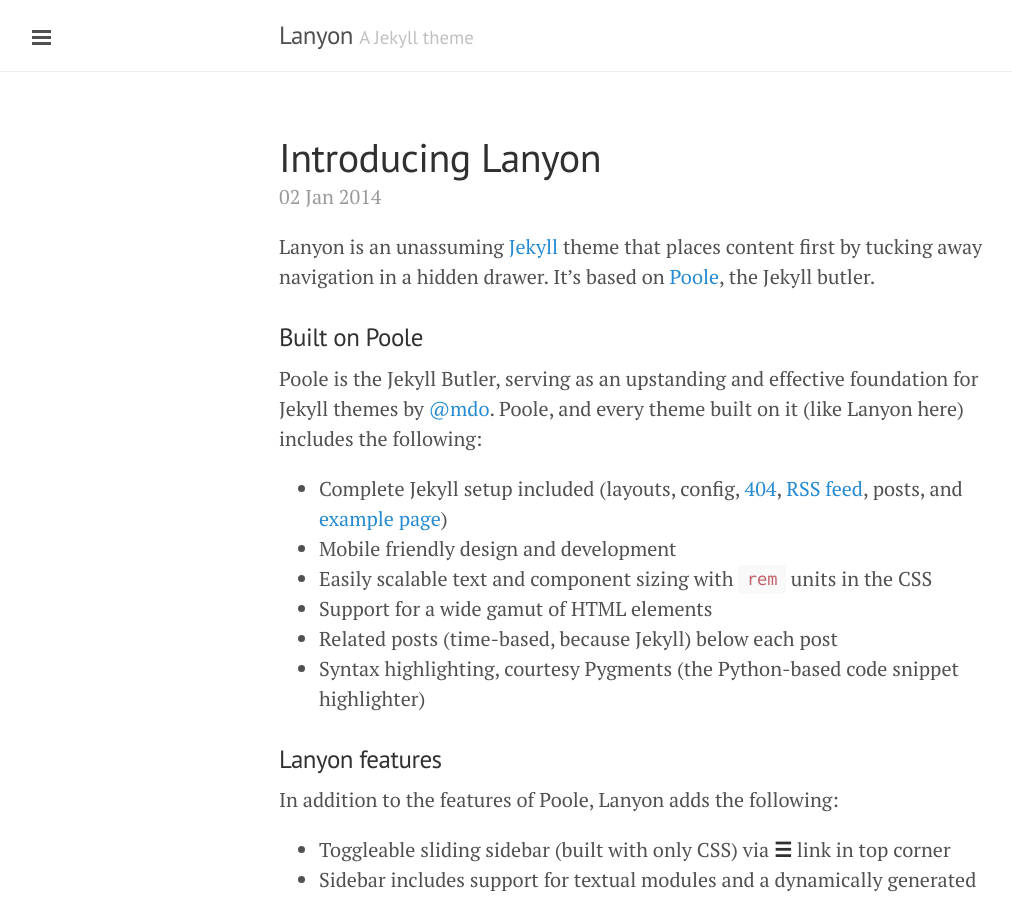
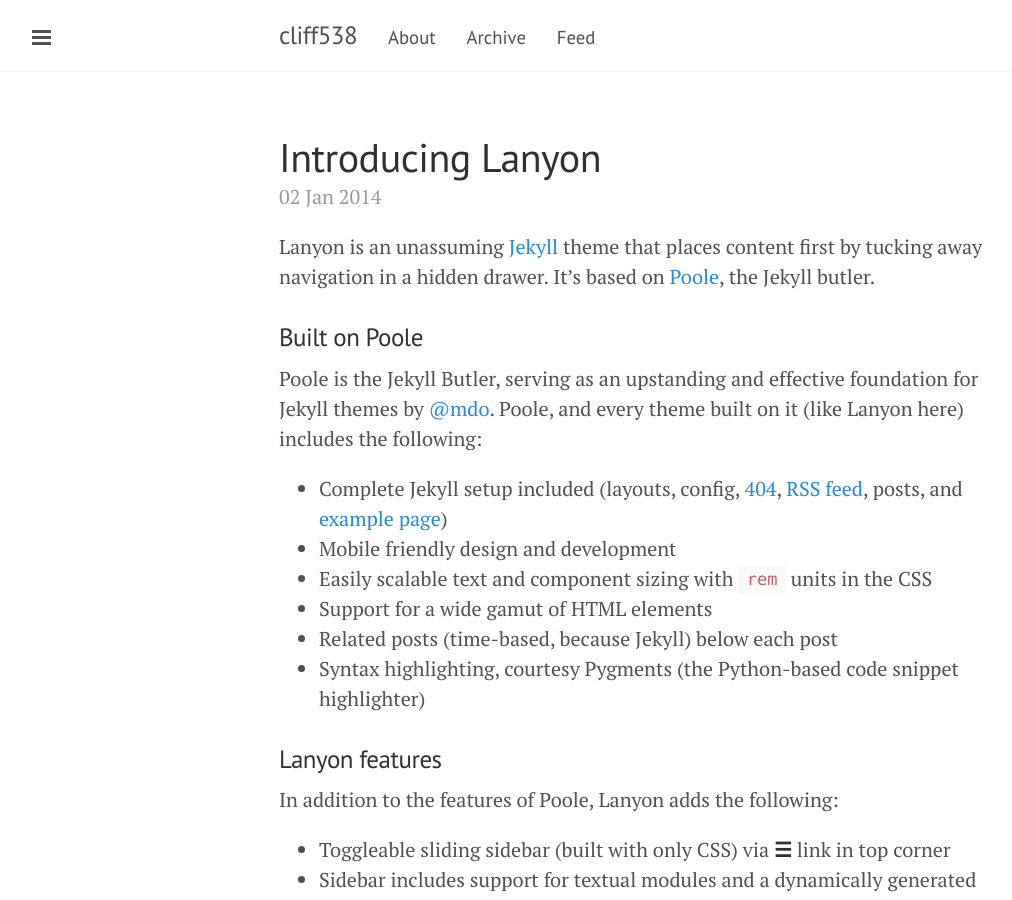
Before and after one commit to cliff538/cliff538.github.io, a Jekyll site: the page built from index.html, in a window 1280 px wide and 900 px high. Shown: the whole window, without its empty margins (1-1013 px from the left). Built offline with Jekyll 4.4.1, drawn with Linux system fonts in a browser that asks for light colours; Markdown is read by kramdown in place of the engine named in the settings; the list of posts is cut into pages by our own code.

Commit message:
Customization

```diff
--- a/_config.yml
+++ b/_config.yml
@@ -6,8 +6,8 @@ pygments:         true
 permalink:        pretty
 
 # Setup
-title:            Lanyon
-tagline:          'A Jekyll theme'
+title:            cliff538
+tagline:          'Never Stop Learning'
 description:      'A reserved <a href="http://jekyllrb.com" target="_blank">Jekyll</a> theme that places the utmost gravity on content with a hidden drawer. Made by <a href="https://twitter.com/mdo" target="_blank">@mdo</a>.'
 url:              http://lanyon.getpoole.com
 
@@ -22,3 +22,9 @@ version:          2.0.0
 
 github:
   repo:           https://github.com/poole/lanyon
+
+
+pages_list:
+  About: '/about'
+  Archive: '/archive'
+  Feed: '/atom.xml'
--- a/_layouts/default.html
+++ b/_layouts/default.html
@@ -16,7 +16,10 @@
 
           <h3 class="masthead-title">
             <a href="/" title="Home">{{ site.title }}</a>
-            <small>{{ site.tagline }}</small>
+            {% for page in site.pages_list %}
+              &nbsp;&nbsp;&nbsp;
+              <small><a href="{{ page[1]  }}">{{ page[0] }}</a></small>
+            {% endfor %}
           </h3>
         </div>
       </div>
```
Also changed, not shown: archive.md (added, +10 -0 lines).
